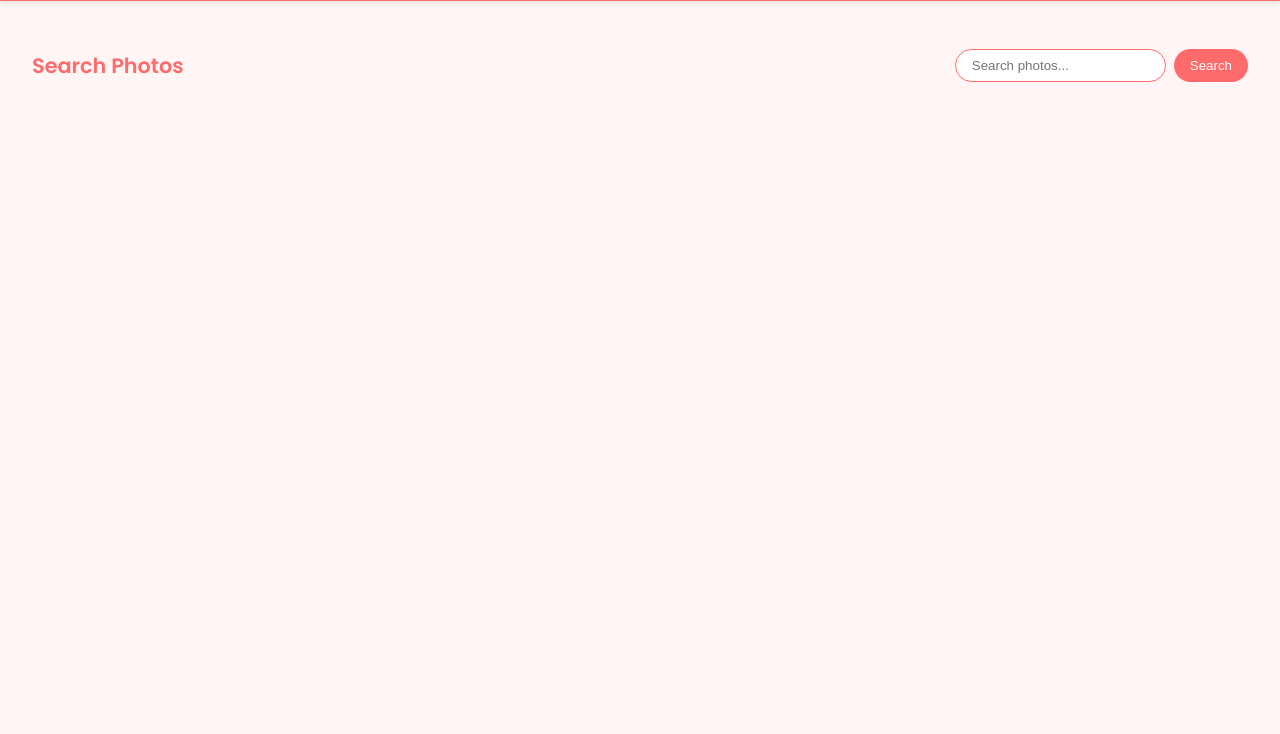
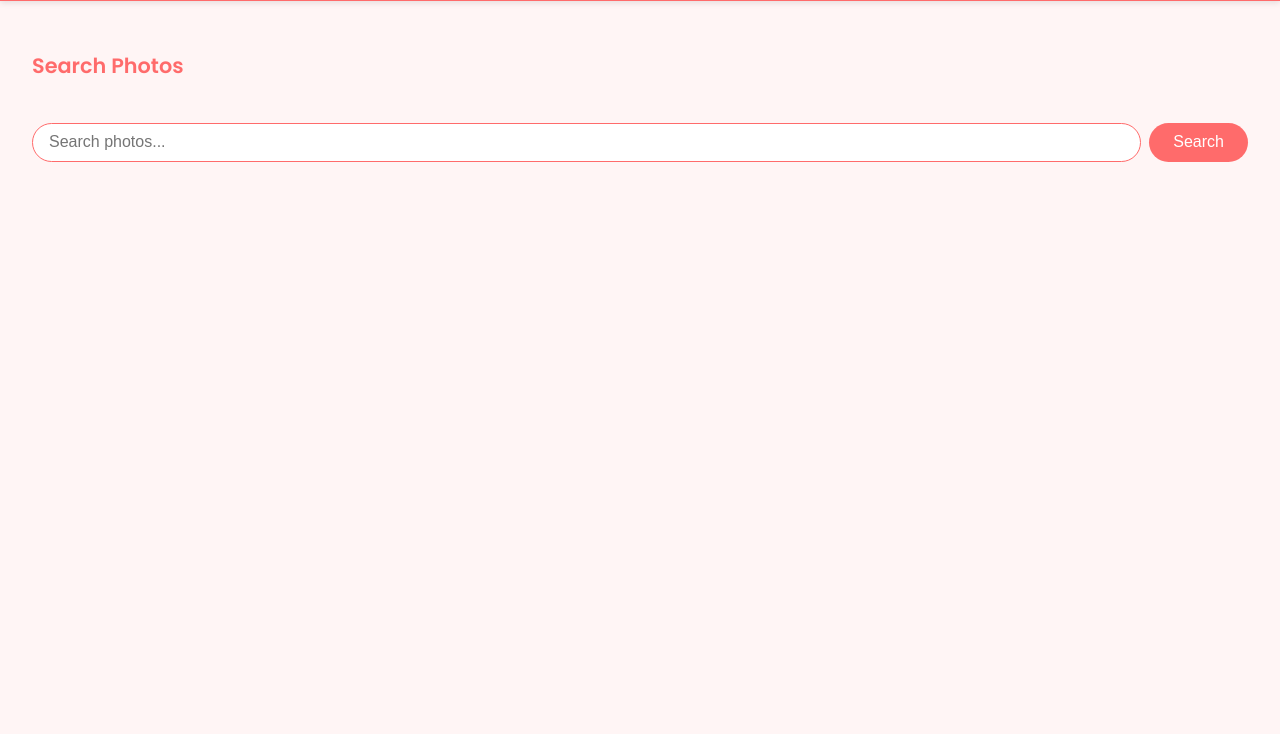
Before and after one commit to blackbeardsyed1/App1Frontend, a plain HTML site: page consumer.html in a window 1280 px wide. Shown: the part 66-800 px from the top of the page. Drawn offline with Linux system fonts and the light colour scheme; no server answers; sample sign-in values are in the browser's storage.

Commit message:
new changes

```diff
--- a/consumer.html
+++ b/consumer.html
@@ -17,10 +17,10 @@
     <div class="dashboard">
       <div class="dashboard-header">
         <h2>Search Photos</h2>
-        <div class="search-bar">
-          <input type="text" id="searchInput" placeholder="Search photos..."/>
-          <button id="searchBtn">Search</button>
-        </div>
+</div>
+<div class="search-bar">
+  <input type="text" id="searchInput" placeholder="Search photos..."/>
+  <button id="searchBtn">Search</button>
       </div>
       <div id="photos" class="photo-grid"></div>
     </div>
--- a/styles/consumer.css
+++ b/styles/consumer.css
@@ -67,13 +67,16 @@ header h1 {
 .search-bar {
   display: flex;
   gap: 0.5rem;
+  margin-bottom: 1.5rem;
 }
 
 .search-bar input {
-  padding: 0.5rem 1rem;
+  flex: 1;
+  padding: 0.6rem 1rem;
   border-radius: 20px;
   border: 1px solid var(--coral);
   outline: none;
+  font-size: 1rem;
 }
 
 .search-bar button {
@@ -81,7 +84,8 @@ header h1 {
   color: white;
   border: none;
   border-radius: 20px;
-  padding: 0.5rem 1rem;
+  padding: 0.6rem 1.5rem;
+  font-size: 1rem;
   cursor: pointer;
 }
 
```
